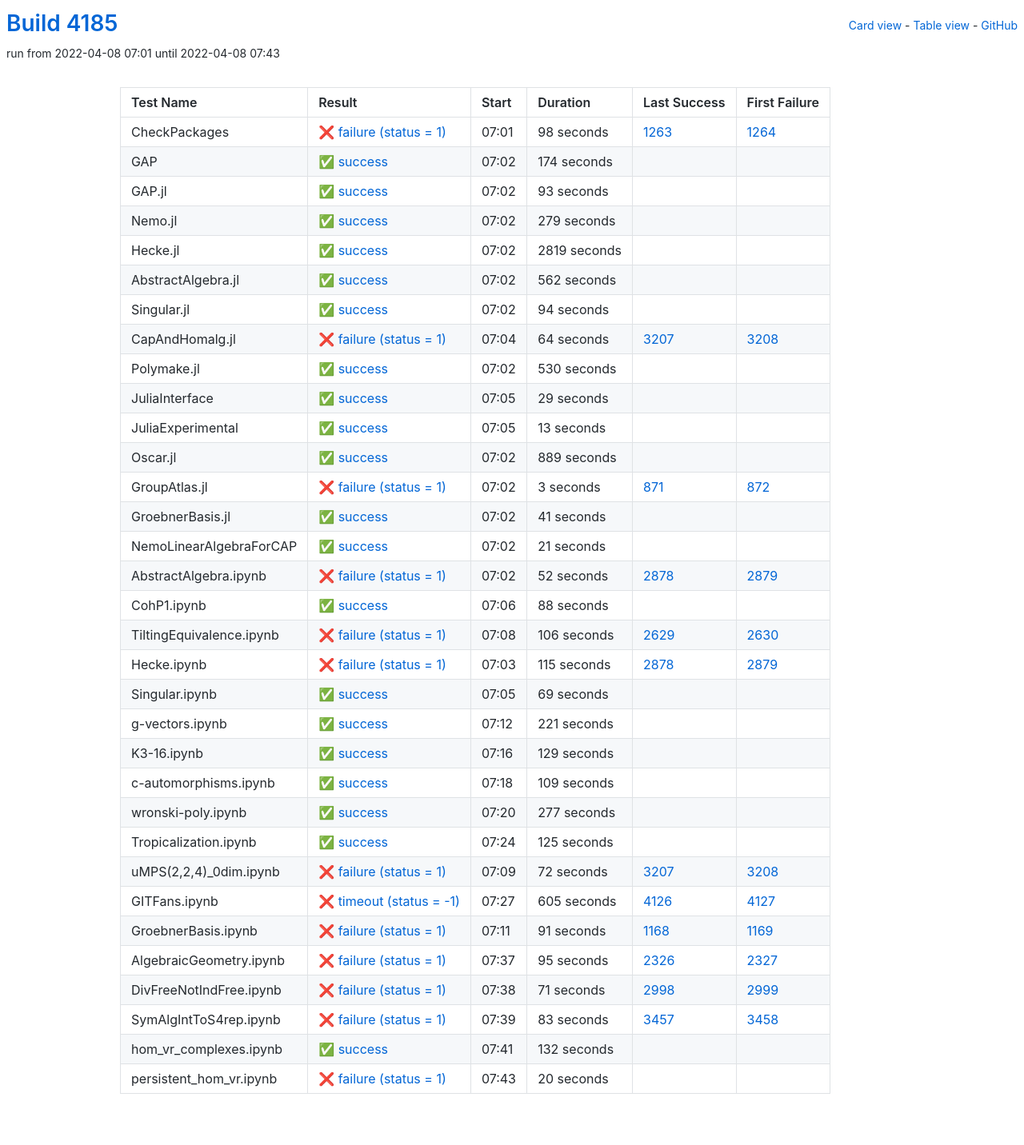
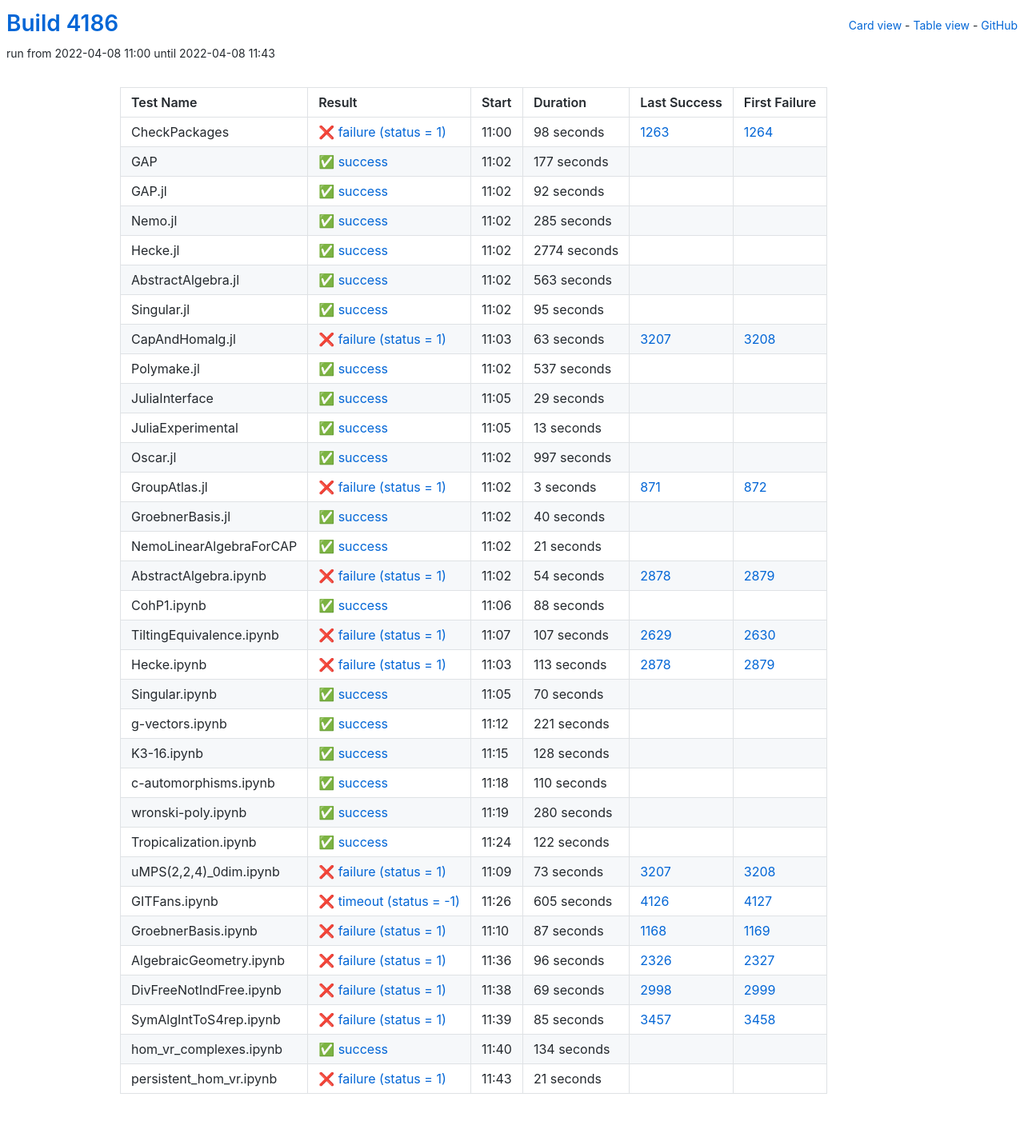
Before and after one commit to oscar-system/oscar-ci-status-stable, a Jekyll site: the page built from table.html, in a window 1280 px wide. Shown: the whole page at 80% size. Built offline with Jekyll 4.4.1, drawn with Linux system fonts in a browser that asks for light colours.

Commit message:
Build #4186

```diff
--- a/_data/ci.yml
+++ b/_data/ci.yml
@@ -1,6 +1,6 @@
 ---
-build: 4185
-build_url: https://oscarci.mathematik.uni-kl.de/job/oscar-stable/4185/
+build: 4186
+build_url: https://oscarci.mathematik.uni-kl.de/job/oscar-stable/4186/
 job: oscar-stable
 organization: oscar-system
 repo: oscar-ci-status-stable
@@ -8,8 +8,8 @@ repourl: https://github.com/oscar-system/oscar-ci-status-stable
 tests:
 - name: CheckPackages
   id: checkpackages
-  log: https://oscarci.mathematik.uni-kl.de/job/oscar-stable/4185/artifact/logs/build-4185/CheckPackages.log
-  start: 2022-04-08 07:01
+  log: https://oscarci.mathematik.uni-kl.de/job/oscar-stable/4186/artifact/logs/build-4186/CheckPackages.log
+  start: 2022-04-08 11:00
   success: false
   exitcode: 1
   status: failure
@@ -20,104 +20,104 @@ tests:
   first_failure_url: https://oscarci.mathematik.uni-kl.de/job/oscar-stable/1264/
 - name: GAP
   id: gap
-  log: https://oscarci.mathematik.uni-kl.de/job/oscar-stable/4185/artifact/logs/build-4185/GAP.log
-  start: 2022-04-08 07:02
+  log: https://oscarci.mathematik.uni-kl.de/job/oscar-stable/4186/artifact/logs/build-4186/GAP.log
+  start: 2022-04-08 11:02
   success: true
   exitcode: 0
   status: success
-  duration: 174
+  duration: 177
   last_success: false
   last_success_url:
   first_failure: false
   first_failure_url:
 - name: GAP.jl
   id: gap-jl
-  log: https://oscarci.mathematik.uni-kl.de/job/oscar-stable/4185/artifact/logs/build-4185/GAP.jl.log
-  start: 2022-04-08 07:02
+  log: https://oscarci.mathematik.uni-kl.de/job/oscar-stable/4186/artifact/logs/build-4186/GAP.jl.log
+  start: 2022-04-08 11:02
   success: true
   exitcode: 0
   status: success
-  duration: 93
+  duration: 92
   last_success: false
   last_success_url:
   first_failure: false
   first_failure_url:
 - name: Nemo.jl
   id: nemo-jl
-  log: https://oscarci.mathematik.uni-kl.de/job/oscar-stable/4185/artifact/logs/build-4185/Nemo.jl.log
-  start: 2022-04-08 07:02
+  log: https://oscarci.mathematik.uni-kl.de/job/oscar-stable/4186/artifact/logs/build-4186/Nemo.jl.log
+  start: 2022-04-08 11:02
   success: true
   exitcode: 0
   status: success
-  duration: 279
+  duration: 285
   last_success: false
   last_success_url:
   first_failure: false
   first_failure_url:
 - name: Hecke.jl
   id: hecke-jl
-  log: https://oscarci.mathematik.uni-kl.de/job/oscar-stable/4185/artifact/logs/build-4185/Hecke.jl.log
-  start: 2022-04-08 07:02
+  log: https://oscarci.mathematik.uni-kl.de/job/oscar-stable/4186/artifact/logs/build-4186/Hecke.jl.log
+  start: 2022-04-08 11:02
   success: true
   exitcode: 0
   status: success
-  duration: 2819
+  duration: 2774
   last_success: false
   last_success_url:
   first_failure: false
   first_failure_url:
 - name: AbstractAlgebra.jl
   id: abstractalgebra-jl
-  log: https://oscarci.mathematik.uni-kl.de/job/oscar-stable/4185/artifact/logs/build-4185/AbstractAlgebra.jl.log
-  start: 2022-04-08 07:02
+  log: https://oscarci.mathematik.uni-kl.de/job/oscar-stable/4186/artifact/logs/build-4186/AbstractAlgebra.jl.log
+  start: 2022-04-08 11:02
   success: true
   exitcode: 0
   status: success
-  duration: 562
+  duration: 563
   last_success: false
   last_success_url:
   first_failure: false
   first_failure_url:
 - name: Singular.jl
   id: singular-jl
-  log: https://oscarci.mathematik.uni-kl.de/job/oscar-stable/4185/artifact/logs/build-4185/Singular.jl.log
-  start: 2022-04-08 07:02
+  log: https://oscarci.mathematik.uni-kl.de/job/oscar-stable/4186/artifact/logs/build-4186/Singular.jl.log
+  start: 2022-04-08 11:02
   success: true
   exitcode: 0
   status: success
-  duration: 94
+  duration: 95
   last_success: false
   last_success_url:
   first_failure: false
   first_failure_url:
 - name: CapAndHomalg.jl
   id: capandhomalg-jl
-  log: https://oscarci.mathematik.uni-kl.de/job/oscar-stable/4185/artifact/logs/build-4185/CapAndHomalg.jl.log
-  start: 2022-04-08 07:04
+  log: https://oscarci.mathematik.uni-kl.de/job/oscar-stable/4186/artifact/logs/build-4186/CapAndHomalg.jl.log
+  start: 2022-04-08 11:03
   success: false
   exitcode: 1
   status: failure
-  duration: 64
+  duration: 63
   last_success: 3207
   last_success_url: https://oscarci.mathematik.uni-kl.de/job/oscar-stable/3207/
   first_failure: 3208
   first_failure_url: https://oscarci.mathematik.uni-kl.de/job/oscar-stable/3208/
 - name: Polymake.jl
   id: polymake-jl
-  log: https://oscarci.mathematik.uni-kl.de/job/oscar-stable/4185/artifact/logs/build-4185/Polymake.jl.log
-  start: 2022-04-08 07:02
+  log: https://oscarci.mathematik.uni-kl.de/job/oscar-stable/4186/artifact/logs/build-4186/Polymake.jl.log
+  start: 2022-04-08 11:02
   success: true
   exitcode: 0
   status: success
-  duration: 530
+  duration: 537
   last_success: false
   last_success_url:
   first_failure: false
   first_failure_url:
 - name: JuliaInterface
   id: juliainterface
-  log: https://oscarci.mathematik.uni-kl.de/job/oscar-stable/4185/artifact/logs/build-4185/JuliaInterface.log
-  start: 2022-04-08 07:05
+  log: https://oscarci.mathematik.uni-kl.de/job/oscar-stable/4186/artifact/logs/build-4186/JuliaInterface.log
+  start: 2022-04-08 11:05
   success: true
   exitcode: 0
   status: success
@@ -128,8 +128,8 @@ tests:
   first_failure_url:
 - name: JuliaExperimental
   id: juliaexperimental
-  log: https://oscarci.mathematik.uni-kl.de/job/oscar-stable/4185/artifact/logs/build-4185/JuliaExperimental.log
-  start: 2022-04-08 07:05
+  log: https://oscarci.mathematik.uni-kl.de/job/oscar-stable/4186/artifact/logs/build-4186/JuliaExperimental.log
+  start: 2022-04-08 11:05
   success: true
   exitcode: 0
   status: success
@@ -140,20 +140,20 @@ tests:
   first_failure_url:
 - name: Oscar.jl
   id: oscar-jl
-  log: https://oscarci.mathematik.uni-kl.de/job/oscar-stable/4185/artifact/logs/build-4185/Oscar.jl.log
-  start: 2022-04-08 07:02
+  log: https://oscarci.mathematik.uni-kl.de/job/oscar-stable/4186/artifact/logs/build-4186/Oscar.jl.log
+  start: 2022-04-08 11:02
   success: true
   exitcode: 0
   status: success
-  duration: 889
+  duration: 997
   last_success: false
   last_success_url:
   first_failure: false
   first_failure_url:
 - name: GroupAtlas.jl
   id: groupatlas-jl
-  log: https://oscarci.mathematik.uni-kl.de/job/oscar-stable/4185/artifact/logs/build-4185/GroupAtlas.jl.log
-  start: 2022-04-08 07:02
+  log: https://oscarci.mathematik.uni-kl.de/job/oscar-stable/4186/artifact/logs/build-4186/GroupAtlas.jl.log
+  start: 2022-04-08 11:02
   success: false
   exitcode: 1
   status: failure
@@ -164,20 +164,20 @@ tests:
   first_failure_url: https://oscarci.mathematik.uni-kl.de/job/oscar-stable/872/
 - name: GroebnerBasis.jl
   id: groebnerbasis-jl
-  log: https://oscarci.mathematik.uni-kl.de/job/oscar-stable/4185/artifact/logs/build-4185/GroebnerBasis.jl.log
-  start: 2022-04-08 07:02
+  log: https://oscarci.mathematik.uni-kl.de/job/oscar-stable/4186/artifact/logs/build-4186/GroebnerBasis.jl.log
+  start: 2022-04-08 11:02
   success: true
   exitcode: 0
   status: success
-  duration: 41
+  duration: 40
   last_success: false
   last_success_url:
   first_failure: false
   first_failure_url:
 - name: NemoLinearAlgebraForCAP
   id: nemolinearalgebraforcap
-  log: https://oscarci.mathematik.uni-kl.de/job/oscar-stable/4185/artifact/logs/build-4185/NemoLinearAlgebraForCAP.log
-  start: 2022-04-08 07:02
+  log: https://oscarci.mathematik.uni-kl.de/job/oscar-stable/4186/artifact/logs/build-4186/NemoLinearAlgebraForCAP.log
+  start: 2022-04-08 11:02
   success: true
   exitcode: 0
   status: success
@@ -188,20 +188,20 @@ tests:
   first_failure_url:
 - name: AbstractAlgebra.ipynb
   id: abstractalgebra-ipynb
-  log: https://oscarci.mathematik.uni-kl.de/job/oscar-stable/4185/artifact/logs/build-4185/AbstractAlgebra.ipynb.log
-  start: 2022-04-08 07:02
+  log: https://oscarci.mathematik.uni-kl.de/job/oscar-stable/4186/artifact/logs/build-4186/AbstractAlgebra.ipynb.log
+  start: 2022-04-08 11:02
   success: false
   exitcode: 1
   status: failure
-  duration: 52
+  duration: 54
   last_success: 2878
   last_success_url: https://oscarci.mathematik.uni-kl.de/job/oscar-stable/2878/
   first_failure: 2879
   first_failure_url: https://oscarci.mathematik.uni-kl.de/job/oscar-stable/2879/
 - name: CohP1.ipynb
   id: cohp1-ipynb
-  log: https://oscarci.mathematik.uni-kl.de/job/oscar-stable/4185/artifact/logs/build-4185/CohP1.ipynb.log
-  start: 2022-04-08 07:06
+  log: https://oscarci.mathematik.uni-kl.de/job/oscar-stable/4186/artifact/logs/build-4186/CohP1.ipynb.log
+  start: 2022-04-08 11:06
   success: true
   exitcode: 0
   status: success
@@ -212,44 +212,44 @@ tests:
   first_failure_url:
 - name: TiltingEquivalence.ipynb
   id: tiltingequivalence-ipynb
-  log: https://oscarci.mathematik.uni-kl.de/job/oscar-stable/4185/artifact/logs/build-4185/TiltingEquivalence.ipynb.log
-  start: 2022-04-08 07:08
+  log: https://oscarci.mathematik.uni-kl.de/job/oscar-stable/4186/artifact/logs/build-4186/TiltingEquivalence.ipynb.log
+  start: 2022-04-08 11:07
   success: false
   exitcode: 1
   status: failure
-  duration: 106
+  duration: 107
   last_success: 2629
   last_success_url: https://oscarci.mathematik.uni-kl.de/job/oscar-stable/2629/
   first_failure: 2630
   first_failure_url: https://oscarci.mathematik.uni-kl.de/job/oscar-stable/2630/
 - name: Hecke.ipynb
   id: hecke-ipynb
-  log: https://oscarci.mathematik.uni-kl.de/job/oscar-stable/4185/artifact/logs/build-4185/Hecke.ipynb.log
-  start: 2022-04-08 07:03
+  log: https://oscarci.mathematik.uni-kl.de/job/oscar-stable/4186/artifact/logs/build-4186/Hecke.ipynb.log
+  start: 2022-04-08 11:03
   success: false
   exitcode: 1
   status: failure
-  duration: 115
+  duration: 113
   last_success: 2878
   last_success_url: https://oscarci.mathematik.uni-kl.de/job/oscar-stable/2878/
   first_failure: 2879
   first_failure_url: https://oscarci.mathematik.uni-kl.de/job/oscar-stable/2879/
 - name: Singular.ipynb
   id: singular-ipynb
-  log: https://oscarci.mathematik.uni-kl.de/job/oscar-stable/4185/artifact/logs/build-4185/Singular.ipynb.log
-  start: 2022-04-08 07:05
+  log: https://oscarci.mathematik.uni-kl.de/job/oscar-stable/4186/artifact/logs/build-4186/Singular.ipynb.log
+  start: 2022-04-08 11:05
   success: true
   exitcode: 0
   status: success
-  duration: 69
+  duration: 70
   last_success: false
   last_success_url:
   first_failure: false
   first_failure_url:
 - name: g-vectors.ipynb
   id: g-vectors-ipynb
-  log: https://oscarci.mathematik.uni-kl.de/job/oscar-stable/4185/artifact/logs/build-4185/g-vectors.ipynb.log
-  start: 2022-04-08 07:12
+  log: https://oscarci.mathematik.uni-kl.de/job/oscar-stable/4186/artifact/logs/build-4186/g-vectors.ipynb.log
+  start: 2022-04-08 11:12
   success: true
   exitcode: 0
   status: success
@@ -260,68 +260,68 @@ tests:
   first_failure_url:
 - name: K3-16.ipynb
   id: k3-16-ipynb
-  log: https://oscarci.mathematik.uni-kl.de/job/oscar-stable/4185/artifact/logs/build-4185/K3-16.ipynb.log
-  start: 2022-04-08 07:16
+  log: https://oscarci.mathematik.uni-kl.de/job/oscar-stable/4186/artifact/logs/build-4186/K3-16.ipynb.log
+  start: 2022-04-08 11:15
   success: true
   exitcode: 0
   status: success
-  duration: 129
+  duration: 128
   last_success: false
   last_success_url:
   first_failure: false
   first_failure_url:
 - name: c-automorphisms.ipynb
   id: c-automorphisms-ipynb
-  log: https://oscarci.mathematik.uni-kl.de/job/oscar-stable/4185/artifact/logs/build-4185/c-automorphisms.ipynb.log
-  start: 2022-04-08 07:18
+  log: https://oscarci.mathematik.uni-kl.de/job/oscar-stable/4186/artifact/logs/build-4186/c-automorphisms.ipynb.log
+  start: 2022-04-08 11:18
   success: true
   exitcode: 0
   status: success
-  duration: 109
+  duration: 110
   last_success: false
   last_success_url:
   first_failure: false
   first_failure_url:
 - name: wronski-poly.ipynb
   id: wronski-poly-ipynb
-  log: https://oscarci.mathematik.uni-kl.de/job/oscar-stable/4185/artifact/logs/build-4185/wronski-poly.ipynb.log
-  start: 2022-04-08 07:20
+  log: https://oscarci.mathematik.uni-kl.de/job/oscar-stable/4186/artifact/logs/build-4186/wronski-poly.ipynb.log
+  start: 2022-04-08 11:19
   success: true
   exitcode: 0
   status: success
-  duration: 277
+  duration: 280
   last_success: false
   last_success_url:
   first_failure: false
   first_failure_url:
 - name: Tropicalization.ipynb
   id: tropicalization-ipynb
-  log: https://oscarci.mathematik.uni-kl.de/job/oscar-stable/4185/artifact/logs/build-4185/Tropicalization.ipynb.log
-  start: 2022-04-08 07:24
+  log: https://oscarci.mathematik.uni-kl.de/job/oscar-stable/4186/artifact/logs/build-4186/Tropicalization.ipynb.log
+  start: 2022-04-08 11:24
   success: true
   exitcode: 0
   status: success
-  duration: 125
+  duration: 122
   last_success: false
   last_success_url:
   first_failure: false
   first_failure_url:
 - name: uMPS(2,2,4)_0dim.ipynb
   id: umps-2-2-4-0dim-ipynb
-  log: https://oscarci.mathematik.uni-kl.de/job/oscar-stable/4185/artifact/logs/build-4185/uMPS-2-2-4-_0dim.ipynb.log
-  start: 2022-04-08 07:09
+  log: https://oscarci.mathematik.uni-kl.de/job/oscar-stable/4186/artifact/logs/build-4186/uMPS-2-2-4-_0dim.ipynb.log
+  start: 2022-04-08 11:09
   success: false
   exitcode: 1
   status: failure
-  duration: 72
+  duration: 73
   last_success: 3207
   last_success_url: https://oscarci.mathematik.uni-kl.de/job/oscar-stable/3207/
   first_failure: 3208
   first_failure_url: https://oscarci.mathematik.uni-kl.de/job/oscar-stable/3208/
 - name: GITFans.ipynb
   id: gitfans-ipynb
-  log: https://oscarci.mathematik.uni-kl.de/job/oscar-stable/4185/artifact/logs/build-4185/GITFans.ipynb.log
-  start: 2022-04-08 07:27
+  log: https://oscarci.mathematik.uni-kl.de/job/oscar-stable/4186/artifact/logs/build-4186/GITFans.ipynb.log
+  start: 2022-04-08 11:26
   success: false
   exitcode: -1
   status: timeout
@@ -332,72 +332,72 @@ tests:
   first_failure_url: https://oscarci.mathematik.uni-kl.de/job/oscar-stable/4127/
 - name: GroebnerBasis.ipynb
   id: groebnerbasis-ipynb
-  log: https://oscarci.mathematik.uni-kl.de/job/oscar-stable/4185/artifact/logs/build-4185/GroebnerBasis.ipynb.log
-  start: 2022-04-08 07:11
+  log: https://oscarci.mathematik.uni-kl.de/job/oscar-stable/4186/artifact/logs/build-4186/GroebnerBasis.ipynb.log
+  start: 2022-04-08 11:10
   success: false
   exitcode: 1
   status: failure
-  duration: 91
+  duration: 87
   last_success: 1168
   last_success_url: https://oscarci.mathematik.uni-kl.de/job/oscar-stable/1168/
   first_failure: 1169
   first_failure_url: https://oscarci.mathematik.uni-kl.de/job/oscar-stable/1169/
 - name: AlgebraicGeometry.ipynb
   id: algebraicgeometry-ipynb
-  log: https://oscarci.mathematik.uni-kl.de/job/oscar-stable/4185/artifact/logs/build-4185/AlgebraicGeometry.ipynb.log
-  start: 2022-04-08 07:37
+  log: https://oscarci.mathematik.uni-kl.de/job/oscar-stable/4186/artifact/logs/build-4186/AlgebraicGeometry.ipynb.log
+  start: 2022-04-08 11:36
   success: false
   exitcode: 1
   status: failure
-  duration: 95
+  duration: 96
   last_success: 2326
   last_success_url: https://oscarci.mathematik.uni-kl.de/job/oscar-stable/2326/
   first_failure: 2327
   first_failure_url: https://oscarci.mathematik.uni-kl.de/job/oscar-stable/2327/
 - name: DivFreeNotIndFree.ipynb
   id: divfreenotindfree-ipynb
-  log: https://oscarci.mathematik.uni-kl.de/job/oscar-stable/4185/artifact/logs/build-4185/DivFreeNotIndFree.ipynb.log
-  start: 2022-04-08 07:38
+  log: https://oscarci.mathematik.uni-kl.de/job/oscar-stable/4186/artifact/logs/build-4186/DivFreeNotIndFree.ipynb.log
+  start: 2022-04-08 11:38
   success: false
   exitcode: 1
   status: failure
-  duration: 71
+  duration: 69
   last_success: 2998
   last_success_url: https://oscarci.mathematik.uni-kl.de/job/oscar-stable/2998/
   first_failure: 2999
   first_failure_url: https://oscarci.mathematik.uni-kl.de/job/oscar-stable/2999/
 - name: SymAlgIntToS4rep.ipynb
   id: symalginttos4rep-ipynb
-  log: https://oscarci.mathematik.uni-kl.de/job/oscar-stable/4185/artifact/logs/build-4185/SymAlgIntToS4rep.ipynb.log
-  start: 2022-04-08 07:39
+  log: https://oscarci.mathematik.uni-kl.de/job/oscar-stable/4186/artifact/logs/build-4186/SymAlgIntToS4rep.ipynb.log
+  start: 2022-04-08 11:39
   success: false
   exitcode: 1
   status: failure
-  duration: 83
+  duration: 85
   last_success: 3457
   last_success_url: https://oscarci.mathematik.uni-kl.de/job/oscar-stable/3457/
   first_failure: 3458
   first_failure_url: https://oscarci.mathematik.uni-kl.de/job/oscar-stable/3458/
 - name: hom_vr_complexes.ipynb
   id: hom-vr-complexes-ipynb
-  log: https://oscarci.mathematik.uni-kl.de/job/oscar-stable/4185/artifact/logs/build-4185/hom_vr_complexes.ipynb.log
-  start: 2022-04-08 07:41
+  log: https://oscarci.mathematik.uni-kl.de/job/oscar-stable/4186/artifact/logs/build-4186/hom_vr_complexes.ipynb.log
+  start: 2022-04-08 11:40
   success: true
   exitcode: 0
   status: success
-  duration: 132
+  duration: 134
   last_success: false
   last_success_url:
   first_failure: false
   first_failure_url:
 - name: persistent_hom_vr.ipynb
   id: persistent-hom-vr-ipynb
-  log: https://oscarci.mathematik.uni-kl.de/job/oscar-stable/4185/artifact/logs/build-4185/persistent_hom_vr.ipynb.log
-  start: 2022-04-08 07:43
+  log: https://oscarci.mathematik.uni-kl.de/job/oscar-stable/4186/artifact/logs/build-4186/persistent_hom_vr.ipynb.log
+  start: 2022-04-08 11:43
   success: false
   exitcode: 1
   status: failure
-  duration: 20
+  duration: 21
   last_success: false
   last_success_url:
   first_failure: false
```
Also changed, not shown: README.md.
